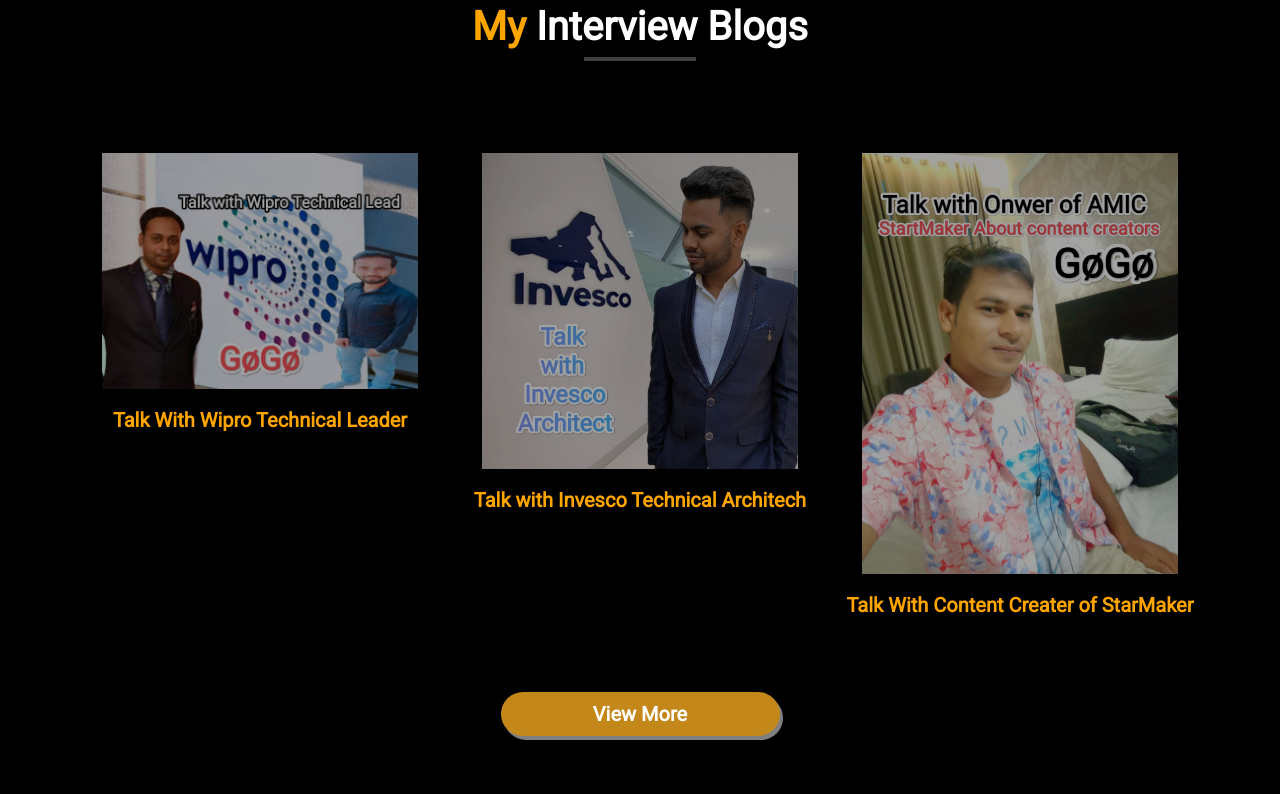
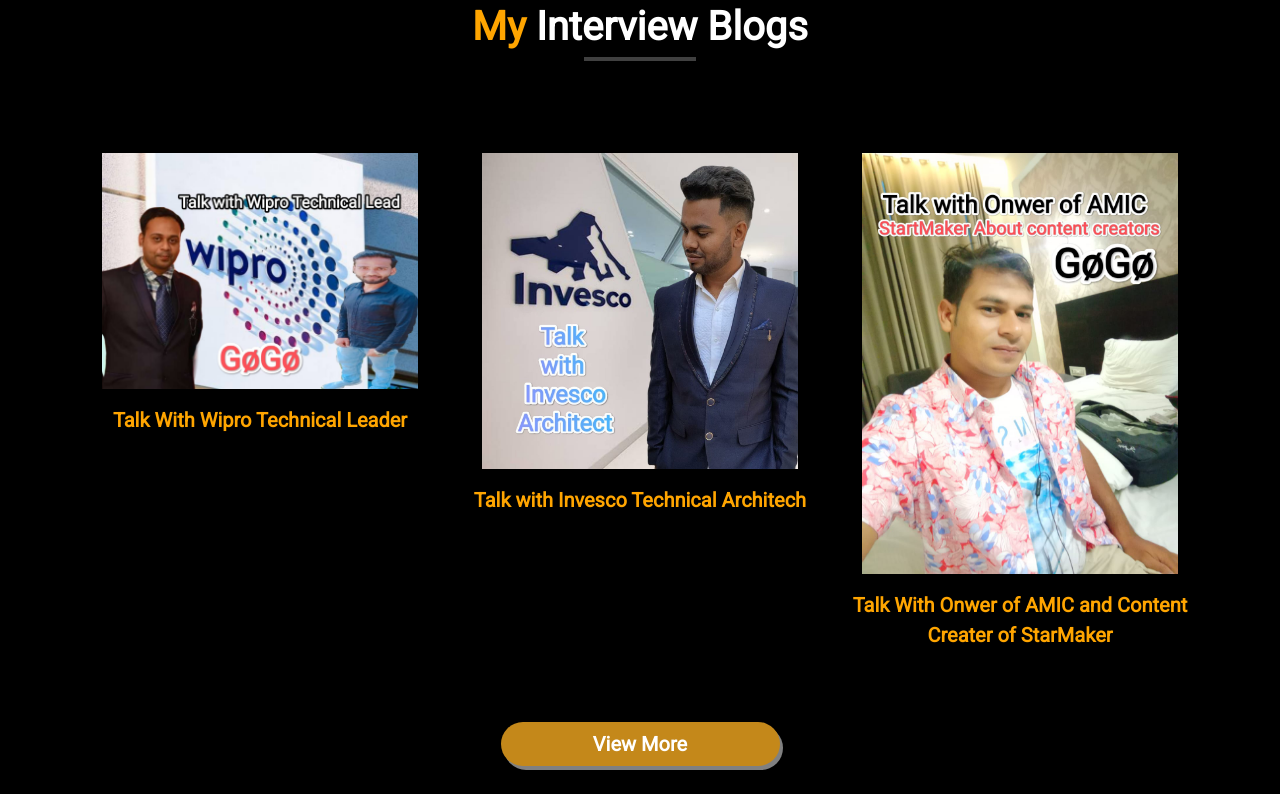
Before and after one commit to Amanullah21/Portfolio, a React (Create React App) app: page / in a window 1280 px wide. Shown: the part 2180-2974 px from the top of the page. Built offline with nearby package versions, Linux system fonts and the light colour scheme.

Commit message:
Portfoli

```diff
--- a/src/Blogs.js
+++ b/src/Blogs.js
@@ -46,7 +46,7 @@
           <div className="text-center col-12 mt-5">
             <a href="https://www.youtube.com/channel/UCM9jYzWiO4JSieZVohQFIqw" target="true">
               <button
-                className="btn text-white fs-5 px-3 fw-bold col-3"
+                className="btn fs-5 px-3 fw-bold col-3"
                 id="btn"
               >
                 View More
--- a/src/Data.js
+++ b/src/Data.js
@@ -75,7 +75,7 @@
   },
   {
     image: "./Images/AMIC.jpeg",
-    heading: "Talk With Content Creater of StarMaker",
+    heading: "Talk With Onwer of AMIC and Content Creater of StarMaker",
     link: "https://www.youtube.com/watch?v=1CC5wzoTr7U&t=2s",
   }
 ];
--- a/src/Projects.js
+++ b/src/Projects.js
@@ -53,7 +53,7 @@
               target="true"
             >
               <button
-                className="btn text-white fs-5 px-3 fw-bold col-3"
+                className="btn  fs-5 px-3 fw-bold col-3"
                 id="btn"
               >
                 View More
--- a/src/index.css
+++ b/src/index.css
@@ -50,11 +50,11 @@
 }
 /*                        PROJECTS                */
 #card-img {
-  transition: all 0.3s ease;
-  opacity: 0.8;
+  opacity: 1;
 }
 #card-img:hover {
-  opacity: 1;
+  opacity: 0.8;
+  transition: all 0.3s ease;
 }
 #icons {
   font-size: 45px;
```
